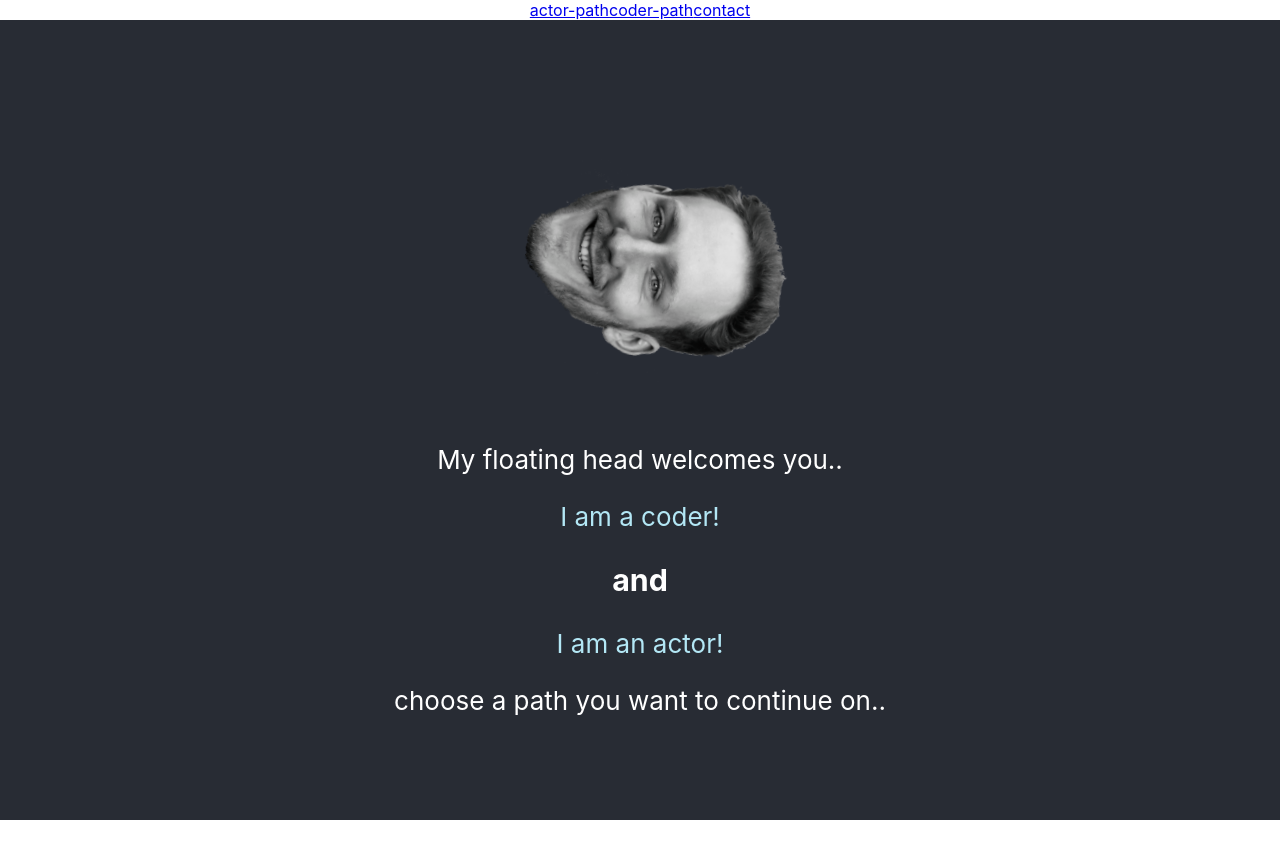
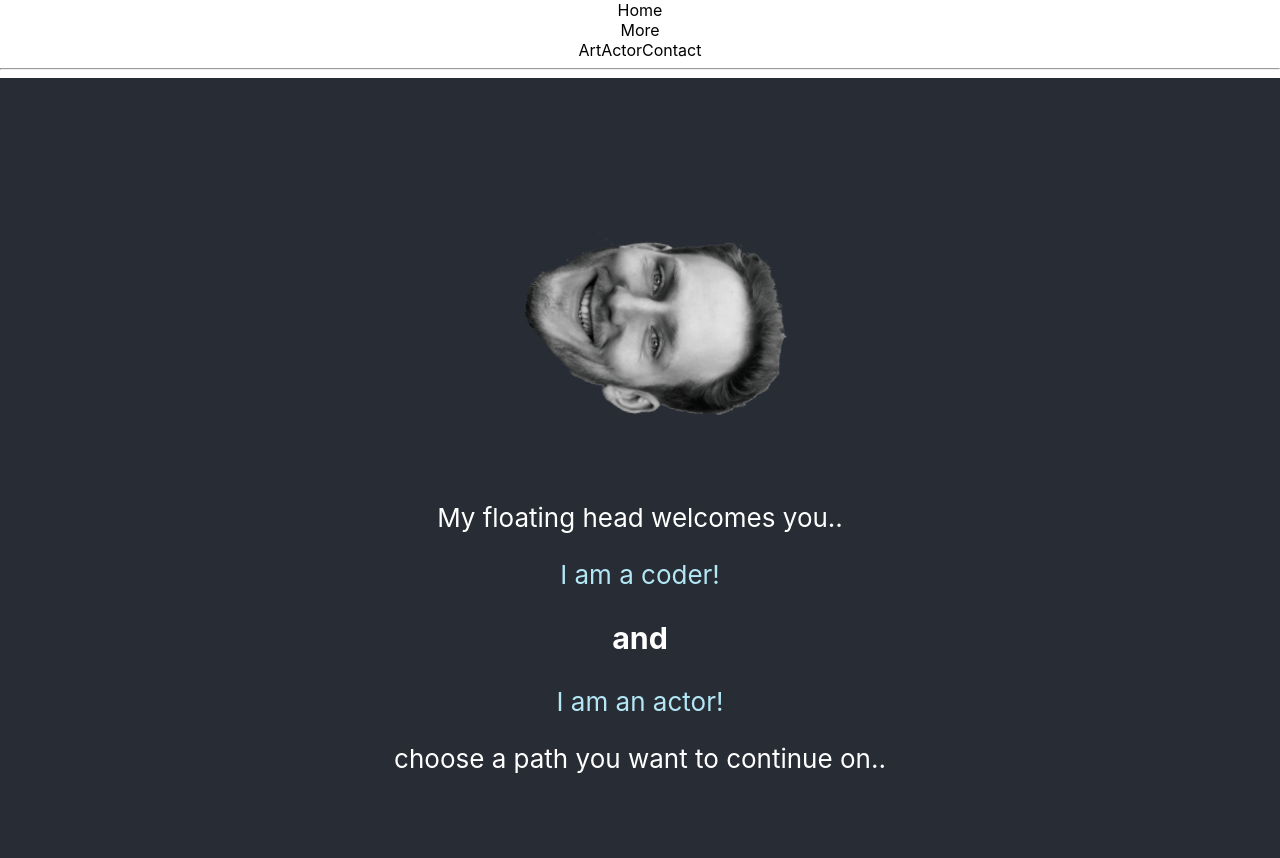
Before and after one commit to Graezer/geza-hp, a React (Create React App) app: page / in a window 1280 px wide. Shown: the top 858 px of the page. Before the commit the page ends 820 px from the top, so only its background shows below. Built offline with nearby package versions, Linux system fonts and the light colour scheme.

Commit message:
install bulma and react-router-dom, work on navbar and add new pages

```diff
--- a/package.json
+++ b/package.json
@@ -7,8 +7,10 @@
     "@testing-library/jest-dom": "^5.16.4",
     "@testing-library/react": "^13.3.0",
     "@testing-library/user-event": "^13.5.0",
+    "bulma": "^0.9.4",
     "react": "^18.2.0",
     "react-dom": "^18.2.0",
+    "react-router-dom": "^6.3.0",
     "react-scripts": "5.0.1",
     "web-vitals": "^2.1.4"
   },
--- /dev/null
+++ b/src/Actor.js
@@ -0,0 +1 @@
+import React from 'react'
--- a/src/App.js
+++ b/src/App.js
@@ -1,33 +1,12 @@
-import logo from './logo.svg';
 import './App.css';
-import { NavBar } from './components/NavBar.js'
+import NavBar from './components/NavBar.js'
+import Home from './Home'
 
 function App() {
   return (
     <div className="App">
       <NavBar />
-      <header className="App-header">
-        <img src={logo} className="App-logo" alt="logo" />
-        <p>My floating head welcomes you..</p>
-        <a
-          className="App-link"
-          href="https://github.com/Graezer"
-          target="_blank"
-          rel="noopener noreferrer"
-        >
-          I am a coder!
-        </a>
-        <h3>and</h3>
-        <a
-          className="App-link"
-          href="https://www.schauspielervideos.de/fullprofile/schauspieler-geza-willem-artus-steinert.html"
-          target="_blank"
-          rel="noopener noreferrer"
-        >
-          I am an actor!
-        </a>
-        <p>choose a path you want to continue on..</p>
-      </header>
+      <Home />
     </div>
   );
 }
--- /dev/null
+++ b/src/Art.js
@@ -0,0 +1 @@
+import React from 'react'
--- /dev/null
+++ b/src/Coding.js
@@ -0,0 +1 @@
+import React from 'react'
--- /dev/null
+++ b/src/Contact.js
@@ -0,0 +1 @@
+import React from 'react'
--- /dev/null
+++ b/src/Home.js
@@ -0,0 +1,33 @@
+import React from 'react'
+import logo from './logo.svg';
+
+function Home() {
+  return (
+    <div>
+      <header className="App-header">
+        <img src={logo} className="App-logo" alt="logo" />
+        <p>My floating head welcomes you..</p>
+        <a
+          className="App-link"
+          href="https://github.com/Graezer"
+          target="_blank"
+          rel="noopener noreferrer"
+        >
+          I am a coder!
+        </a>
+        <h3>and</h3>
+        <a
+          className="App-link"
+          href="https://www.schauspielervideos.de/fullprofile/schauspieler-geza-willem-artus-steinert.html"
+          target="_blank"
+          rel="noopener noreferrer"
+        >
+          I am an actor!
+        </a>
+        <p>choose a path you want to continue on..</p>
+      </header>
+    </div>
+  )
+}
+
+export default Home
--- a/src/components/NavBar.js
+++ b/src/components/NavBar.js
@@ -1,16 +1,50 @@
-import React from 'react';
+import React from 'react'
 
-export class NavBar extends React.Component {
-  render() {
-    const pages = ["actor-path", "coder-path", 'contact'];
-    const navLinks = pages.map(page => {
-      return (
-        <a href={'/' + page}>
-          {page}
-        </a>
-      )
-    });
+function NavBar() {
+  return (
+    <div>
+      <nav className="navbar" role="navigation" aria-label="main navigation">
+        <div className="navbar-brand">
 
-    return <nav>{navLinks}</nav>;
-  }
+          <a role="button" className="navbar-burger" aria-label="menu" aria-expanded="false" data-target="navbarBasicExample">
+            <span aria-hidden="true"></span>
+            <span aria-hidden="true"></span>
+            <span aria-hidden="true"></span>
+          </a>
+        </div>
+
+        <div id="navbarBasicExample" className="navbar-menu">
+          <div className="navbar-start">
+            <a className="navbar-item">
+              Home
+            </a>
+
+            <div className="navbar-item has-dropdown is-hoverable">
+              <a className="navbar-link">
+                More
+              </a>
+
+              <div className="navbar-dropdown">
+                <a className="navbar-item">
+                  Art
+                </a>
+                <a className="navbar-item">
+                  Actor
+                </a>
+                <a className="navbar-item">
+                  Contact
+                </a>
+                <hr className="navbar-divider" />
+              </div>
+            </div>
+          </div>
+
+
+        </div>
+      </nav>
+
+    </div>
+  )
 }
+
+export default NavBar
--- a/src/index.js
+++ b/src/index.js
@@ -6,9 +6,7 @@
 
 const root = ReactDOM.createRoot(document.getElementById('root'));
 root.render(
-  <React.StrictMode>
-    <App />
-  </React.StrictMode>
+  <App />
 );
 
 // If you want to start measuring performance in your app, pass a function
```
Also changed, not shown: public/index.html (+0 -10 lines), 1 other file (tests, documents, lock files or other folders).
